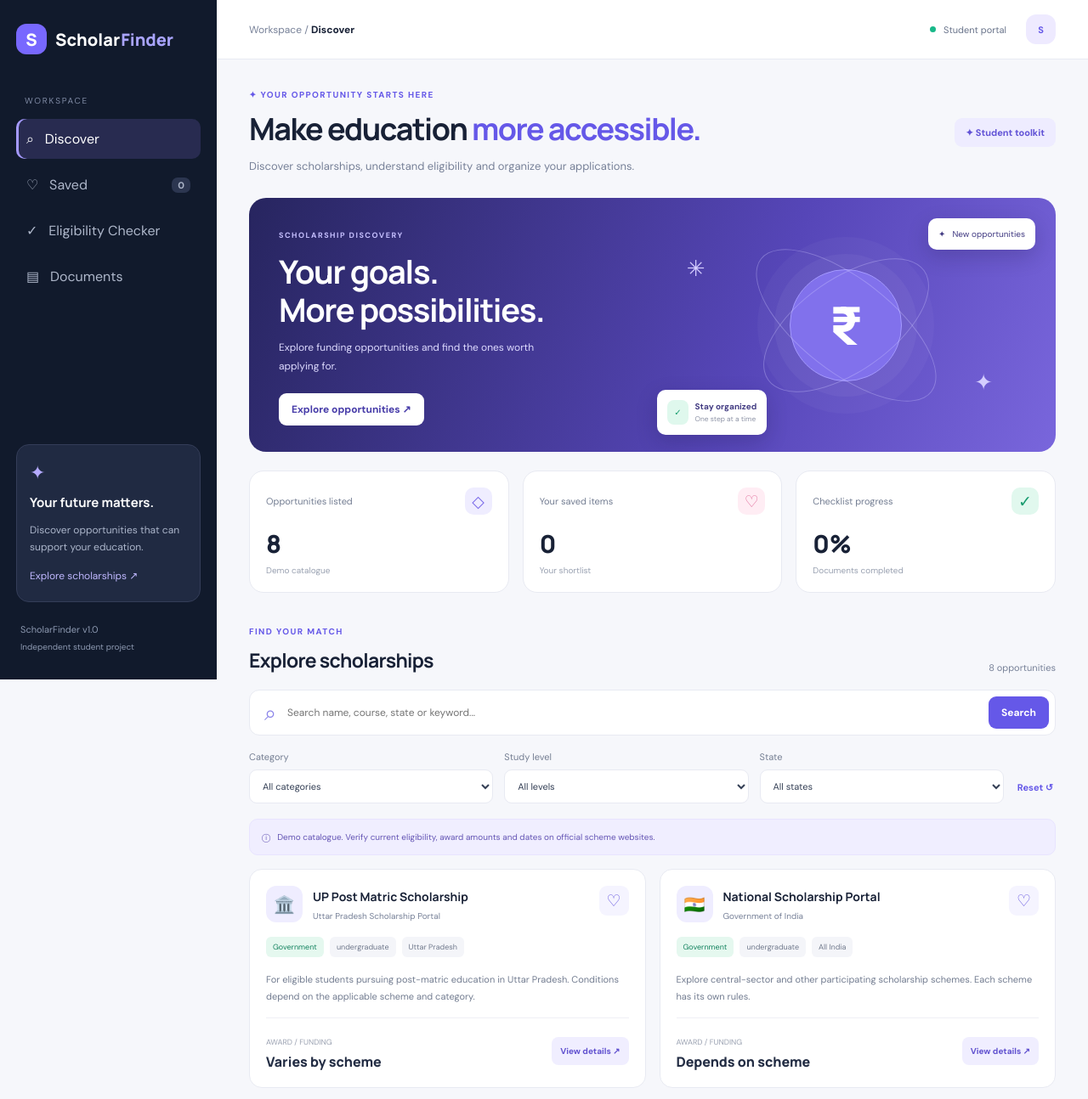
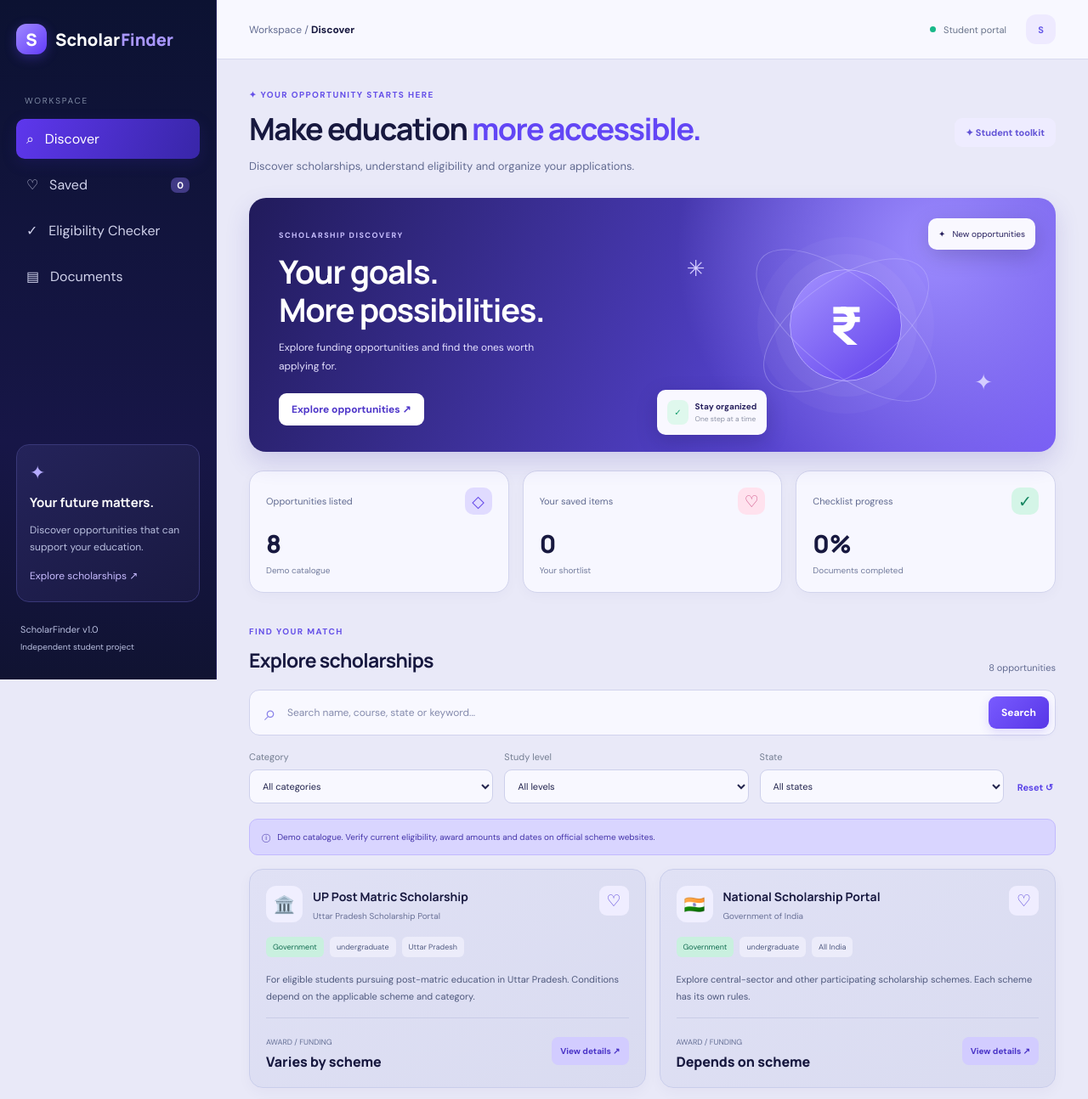
Before and after one commit to 25116cn101-lgtm/Scholar-Finder, a plain HTML site: page index.html in a window 1280 px wide. Shown: the top 1294 px of the page at 85% size. Drawn offline with Linux system fonts and the light colour scheme.

Commit message:
Update style.css

```diff
--- a/style.css
+++ b/style.css
@@ -202,3 +202,422 @@
   .stats-grid { grid-template-columns: 1fr; }.stat-card { padding: 15px; }
   .filters { grid-template-columns: 1fr; }.top-actions .live-dot { display: none; }
                    }
+/* ===== SCHOLARFINDER FINAL COLOR THEME ===== */
+
+:root {
+--bg: #e9e9f8;
+--surface: #dfe0f3;
+--ink: #17183f;
+--muted: #626b91;
+--line: #cdd0eb;
+--primary: #6246f5;
+--navy: #101437;
+--green: #12996e;
+}
+
+/* Main page background */
+body {
+background: #e9e9f8;
+color: #17183f;
+}
+
+/* Sidebar */
+.sidebar {
+background: linear-gradient(180deg, #0c1232 0%, #171647 65%, #101332 100%);
+color: #fff;
+border-right: 1px solid #28265f;
+}
+
+.brand-icon {
+background: linear-gradient(135deg, #a08aff, #623bfa);
+box-shadow: 0 4px 14px #6748ff50;
+}
+
+.brand-light {
+color: #a997ff;
+}
+
+.nav-link {
+color: #d0d2eb;
+}
+
+.nav-link:hover {
+background: #ffffff12;
+color: #fff;
+}
+
+.nav-link.active {
+background: linear-gradient(110deg, #5e37ed, #3826a8);
+color: #fff;
+box-shadow: 0 5px 18px #3826a833;
+}
+
+.nav-link b {
+background: #413a86;
+color: white;
+}
+
+.help-card {
+background: linear-gradient(145deg, #24235a, #191941);
+border-color: #393878;
+}
+
+.help-card h3 {
+color: #fff;
+}
+
+.help-card p,
+.sidebar-footer {
+color: #b9bfdf;
+}
+
+.text-button {
+color: #c8bcff;
+}
+
+/* Top header */
+.topbar {
+background: #f8f8ff;
+border-bottom: 1px solid #d8daef;
+}
+
+.breadcrumb {
+color: #626b91;
+}
+
+/* Main content */
+.main {
+background: #e9e9f8;
+}
+
+.page-content {
+background: transparent;
+}
+
+.eyebrow {
+color: #6550e8;
+}
+
+h1, h2, h3 {
+color: #17183f;
+}
+
+.subtitle,
+.result-count {
+color: #626b91;
+}
+
+/* Hero banner */
+.hero {
+background:
+radial-gradient(circle at 85% 20%, #9c8bff 0, transparent 36%),
+linear-gradient(115deg, #211b5b, #5140c7 62%, #775cf4);
+color: white;
+box-shadow: 0 12px 28px #4435a82b;
+}
+
+.hero h2 {
+color: #fff;
+}
+
+.hero-copy p {
+color: #e5e1ff;
+}
+
+.hero-tag {
+color: #c9c0ff;
+}
+
+.hero-circle {
+background: linear-gradient(140deg, #a493ff, #6241ec);
+border-color: #b7aaff;
+}
+
+.floating-card {
+background: #f9f8ff;
+color: #27205e;
+}
+
+/* Search box */
+.search-box {
+background: #f8f8ff;
+border-color: #d1d3ed;
+}
+
+.search-box input {
+color: #17183f;
+}
+
+.search-box input::placeholder {
+color: #858bad;
+}
+
+.search-box:focus-within {
+border-color: #7966f4;
+box-shadow: 0 0 0 3px #7966f41c;
+}
+
+/* Filters */
+.filters select,
+.form-grid select,
+.form-grid input {
+background: #f8f8ff;
+border-color: #cdd0eb;
+color: #24264f;
+}
+
+.filters select:focus,
+.form-grid select:focus,
+.form-grid input:focus {
+border-color: #7966f4;
+outline: none;
+box-shadow: 0 0 0 3px #7966f41c;
+}
+
+.reset-btn {
+color: #5a43e8;
+}
+
+/* Demo notice */
+.notice {
+background: #d9d5ff;
+border-color: #c2baff;
+color: #4535a9;
+}
+
+/* Scholarship boxes — darker lavender */
+.scholarship-card {
+background: linear-gradient(145deg, #e0e1f5, #d9dbf0);
+border: 1px solid #c9cdeb;
+border-radius: 16px;
+box-shadow: 0 5px 16px #29265e0a;
+color: #17183f;
+transition: transform .2s ease, box-shadow .2s ease,
+background .2s ease;
+}
+
+.scholarship-card:hover {
+background: linear-gradient(145deg, #e8e8fa, #d8d9f2);
+border-color: #aaa1f0;
+transform: translateY(-3px);
+box-shadow: 0 12px 25px #29265e18;
+}
+
+.card-heading h3 {
+color: #17183f;
+}
+
+.card-heading p {
+color: #697197;
+}
+
+.scheme-icon {
+background: #f0efff;
+color: #5942db;
+}
+
+.save-btn {
+background: #efedff;
+color: #5540d9;
+}
+
+.save-btn:hover {
+background: #d8d1ff;
+}
+
+.save-btn.is-saved {
+background: #ffe3ed;
+color: #cf3478;
+}
+
+/* Tags */
+.tag {
+background: #ececfa;
+color: #505a80;
+}
+
+.tag-category {
+background: #c9f0df;
+color: #126d51;
+}
+
+/* Description and funding */
+.card-description {
+color: #4e587c;
+}
+
+.card-footer {
+border-top-color: #c9cce7;
+}
+
+.award-label {
+color: #657096;
+}
+
+.award-value {
+color: #17183f;
+}
+
+/* Purple buttons */
+.btn-primary {
+background: linear-gradient(135deg, #795bff, #5736e7);
+color: #fff;
+box-shadow: 0 4px 12px #5a3ce52b;
+}
+
+.btn-primary:hover {
+background: linear-gradient(135deg, #6948f2, #4726cf);
+}
+
+.btn-light {
+background: #fff;
+color: #4e36c9;
+}
+
+.btn-outline {
+background: #f8f8ff;
+border-color: #cdd0eb;
+color: #28284f;
+}
+
+.details-btn {
+background: #d2ccff;
+color: #4832c6;
+}
+
+.details-btn:hover {
+background: #c1b7ff;
+}
+
+/* Stats cards */
+.stat-card {
+background: #f7f7ff;
+border-color: #d2d4ed;
+box-shadow: 0 4px 15px #29265e08;
+}
+
+.stat-top {
+color: #606a90;
+}
+
+.stat-value {
+color: #17183f;
+}
+
+.stat-card p {
+color: #737c9d;
+}
+
+.purple {
+background: #e0dbff;
+color: #6246e8;
+}
+
+.pink {
+background: #ffe2ee;
+color: #cc4c83;
+}
+
+.green {
+background: #d4f5e7;
+color: #13845f;
+}
+
+/* Empty state */
+.empty-state {
+background: #dedff3;
+border-color: #bfc3e4;
+}
+
+.empty-state h3 {
+color: #17183f;
+}
+
+.empty-state p {
+color: #626b91;
+}
+
+/* Forms, checklist and result panels */
+.panel,
+.results-panel {
+background: #f7f7ff;
+border-color: #d0d3ed;
+}
+
+.results-panel h3,
+.checklist-top h3 {
+color: #17183f;
+}
+
+.results-panel p,
+.results-panel li,
+.checklist-top p {
+color: #626b91;
+}
+
+.document-item {
+border-bottom-color: #dfe1f2;
+color: #27294f;
+}
+
+.document-item:hover {
+background: #ecebff;
+}
+
+.document-item input {
+accent-color: #6246f5;
+}
+
+.progress-track {
+background: #dcdcf2;
+}
+
+#progressBar {
+background: linear-gradient(90deg, #6246f5, #a28aff);
+}
+
+/* Modal */
+.modal {
+background: #f8f8ff;
+color: #17183f;
+box-shadow: 0 24px 70px #11133755;
+}
+
+.modal h2 {
+color: #17183f;
+}
+
+.modal p,
+.modal li {
+color: #626b91;
+}
+
+.modal-close {
+background: #e5e2ff;
+color: #4934c5;
+}
+
+/* Keyboard focus */
+button:focus-visible,
+input:focus-visible,
+select:focus-visible {
+outline: 3px solid #a69aff;
+outline-offset: 2px;
+}
+
+/* Responsive preservation */
+@media (max-width: 700px) {
+.sidebar {
+background: linear-gradient(180deg, #0c1232, #20194f);
+}
+
+.hero {
+background:
+radial-gradient(circle at 85% 20%, #9c8bff 0, transparent 36%),
+linear-gradient(115deg, #211b5b, #5140c7 62%, #775cf4);
+}
+
+.scholarship-card {
+background: linear-gradient(145deg, #e0e1f5, #d9dbf0);
+}
+}
```
